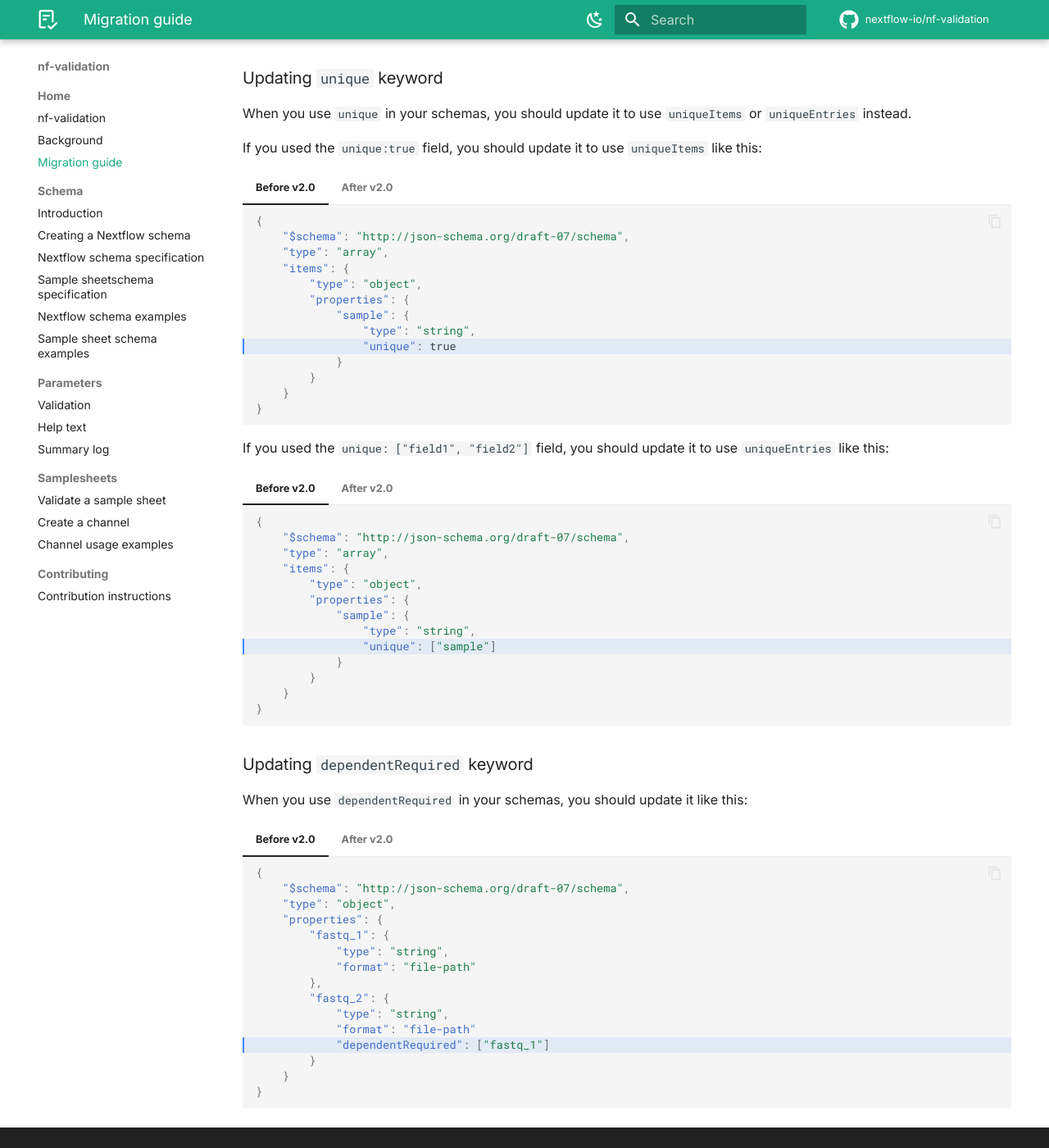
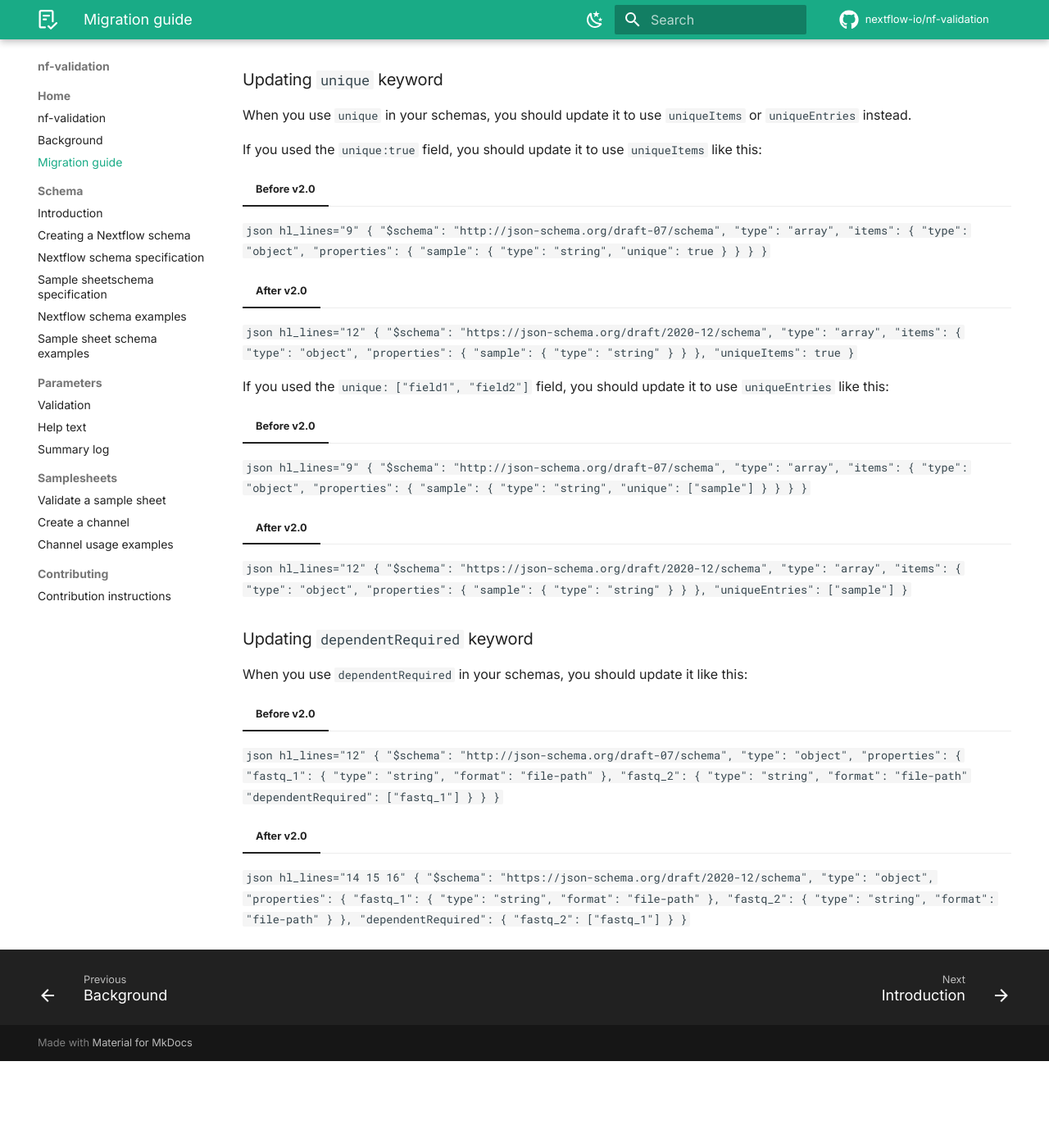
Before and after one commit to nextflow-io/nf-validation, an MkDocs documentation site: the page built from docs/migration_guide.md, in a window 1280 px wide and 1400 px high, scrolled down 961 px. Shown: the whole window at 82% size. Built offline with MkDocs 1.6.1 and Material for MkDocs 9.7.7, drawn with Linux system fonts in a browser that asks for light colours; plug-ins that fetch from the network failed and are left out; comment, search, counter and statistics services are not loaded; after the commit the page ends 2255 px from its top, so only the background shows below that; some of the changed text lies outside the part shown.

Commit message:
prettier

````diff
--- a/docs/migration_guide.md
+++ b/docs/migration_guide.md
@@ -28,10 +28,8 @@ sed -i -e 's/http:\/\/json-schema.org\/draft-07\/schema/https:\/\/json-schema.or
 ```
 
 !!! note
-    Repeat this command for every JSON schema you use in your pipeline. e.g. for the default samplesheet schema:
-    ```bash
-    sed -i -e 's/http:\/\/json-schema.org\/draft-07\/schema/https:\/\/json-schema.org\/draft\/2020-12\/schema/g' -e 's/definitions/defs/g' assets/schema_input.json
-    ```
+Repeat this command for every JSON schema you use in your pipeline. e.g. for the default samplesheet schema:
+`bash sed -i -e 's/http:\/\/json-schema.org\/draft-07\/schema/https:\/\/json-schema.org\/draft\/2020-12\/schema/g' -e 's/definitions/defs/g' assets/schema_input.json `
 
 If you are using any special features in your schemas, you will need to update your schemas manually. Please refer to the [JSON Schema draft 2020-12 release notes](https://json-schema.org/draft/2020-12/release-notes) and [JSON schema draft 2019-09 release notes](https://json-schema.org/draft/2019-09/release-notes) for more information.
 
@@ -43,118 +41,26 @@ When you use `unique` in your schemas, you should update it to use `uniqueItems`
 
 If you used the `unique:true` field, you should update it to use `uniqueItems` like this:
 
-
 === "Before v2.0"
-    ```json hl_lines="9"
-    {
-        "$schema": "http://json-schema.org/draft-07/schema",
-        "type": "array",
-        "items": {
-            "type": "object",
-            "properties": {
-                "sample": {
-                    "type": "string",
-                    "unique": true
-                }
-            }
-        }
-    }
-    ```
+`json hl_lines="9" { "$schema": "http://json-schema.org/draft-07/schema", "type": "array", "items": { "type": "object", "properties": { "sample": { "type": "string", "unique": true } } } } `
 
 === "After v2.0"
-    ```json hl_lines="12"
-    {
-        "$schema": "https://json-schema.org/draft/2020-12/schema",
-        "type": "array",
-        "items": {
-            "type": "object",
-            "properties": {
-                "sample": {
-                    "type": "string"
-                }
-            }
-        },
-        "uniqueItems": true
-    }
-    ```
-
+`json hl_lines="12" { "$schema": "https://json-schema.org/draft/2020-12/schema", "type": "array", "items": { "type": "object", "properties": { "sample": { "type": "string" } } }, "uniqueItems": true } `
 
 If you used the `unique: ["field1", "field2"]` field, you should update it to use `uniqueEntries` like this:
 
 === "Before v2.0"
-    ```json hl_lines="9"
-    {
-        "$schema": "http://json-schema.org/draft-07/schema",
-        "type": "array",
-        "items": {
-            "type": "object",
-            "properties": {
-                "sample": {
-                    "type": "string",
-                    "unique": ["sample"]
-                }
-            }
-        }
-    }
-    ```
+`json hl_lines="9" { "$schema": "http://json-schema.org/draft-07/schema", "type": "array", "items": { "type": "object", "properties": { "sample": { "type": "string", "unique": ["sample"] } } } } `
 
 === "After v2.0"
-    ```json hl_lines="12"
-    {
-        "$schema": "https://json-schema.org/draft/2020-12/schema",
-        "type": "array",
-        "items": {
-            "type": "object",
-            "properties": {
-                "sample": {
-                    "type": "string"
-                }
-            }
-        },
-        "uniqueEntries": ["sample"]
-    }
-    ```
+`json hl_lines="12" { "$schema": "https://json-schema.org/draft/2020-12/schema", "type": "array", "items": { "type": "object", "properties": { "sample": { "type": "string" } } }, "uniqueEntries": ["sample"] } `
 
 ### Updating `dependentRequired` keyword
 
 When you use `dependentRequired` in your schemas, you should update it like this:
 
 === "Before v2.0"
-    ```json hl_lines="12"
-    {
-        "$schema": "http://json-schema.org/draft-07/schema",
-        "type": "object",
-        "properties": {
-            "fastq_1": {
-                "type": "string",
-                "format": "file-path"
-            },
-            "fastq_2": {
-                "type": "string",
-                "format": "file-path"
-                "dependentRequired": ["fastq_1"]
-            }
-        }
-    }
-    ```
+`json hl_lines="12" { "$schema": "http://json-schema.org/draft-07/schema", "type": "object", "properties": { "fastq_1": { "type": "string", "format": "file-path" }, "fastq_2": { "type": "string", "format": "file-path" "dependentRequired": ["fastq_1"] } } } `
 
 === "After v2.0"
-    ```json hl_lines="14 15 16"
-    {
-        "$schema": "https://json-schema.org/draft/2020-12/schema",
-        "type": "object",
-        "properties": {
-            "fastq_1": {
-                "type": "string",
-                "format": "file-path"
-            },
-            "fastq_2": {
-                "type": "string",
-                "format": "file-path"
-            }
-        },
-        "dependentRequired": {
-            "fastq_2": ["fastq_1"]
-        }
-    }
-    ```
+`json hl_lines="14 15 16" { "$schema": "https://json-schema.org/draft/2020-12/schema", "type": "object", "properties": { "fastq_1": { "type": "string", "format": "file-path" }, "fastq_2": { "type": "string", "format": "file-path" } }, "dependentRequired": { "fastq_2": ["fastq_1"] } } `
````
Also changed, not shown: docs/nextflow_schema/sample_sheet_schema_specification.md (line endings or trailing spaces).
